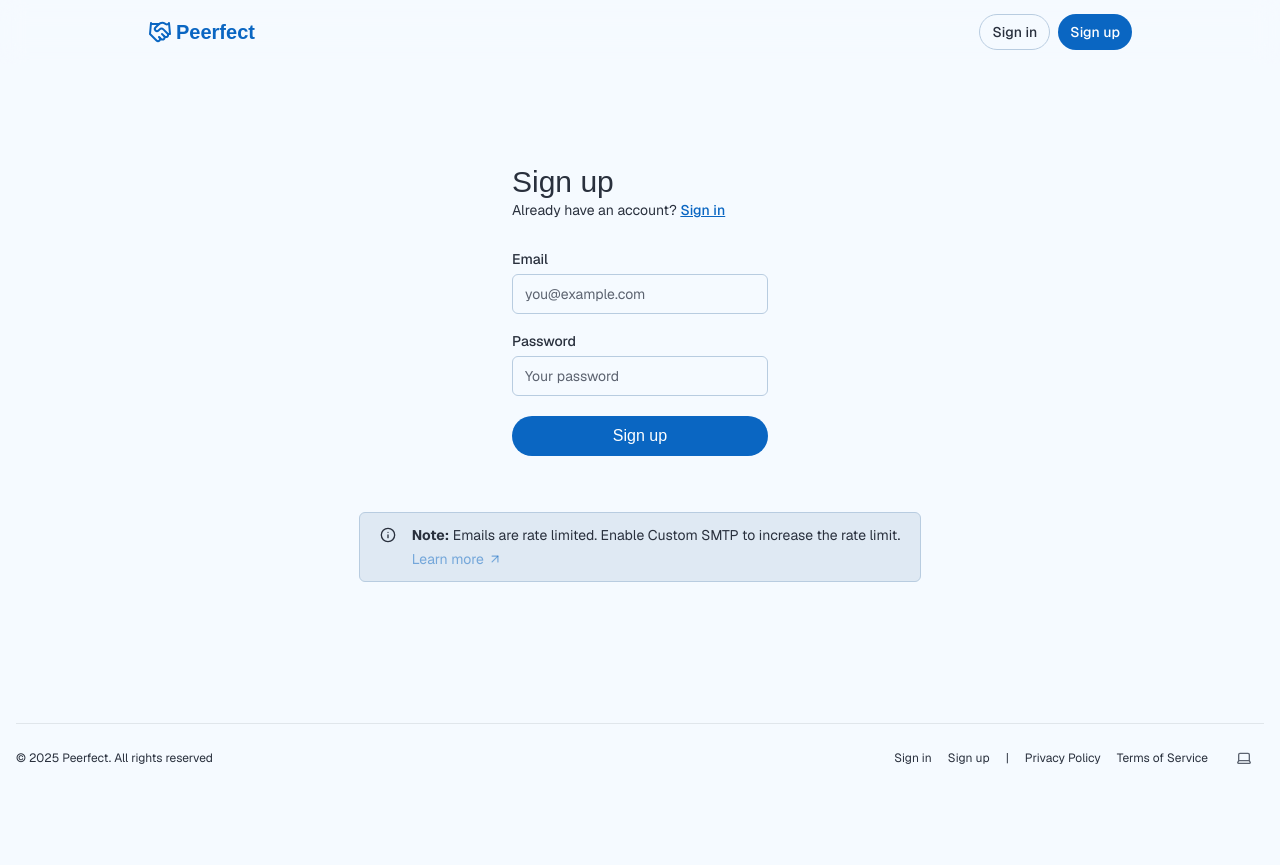
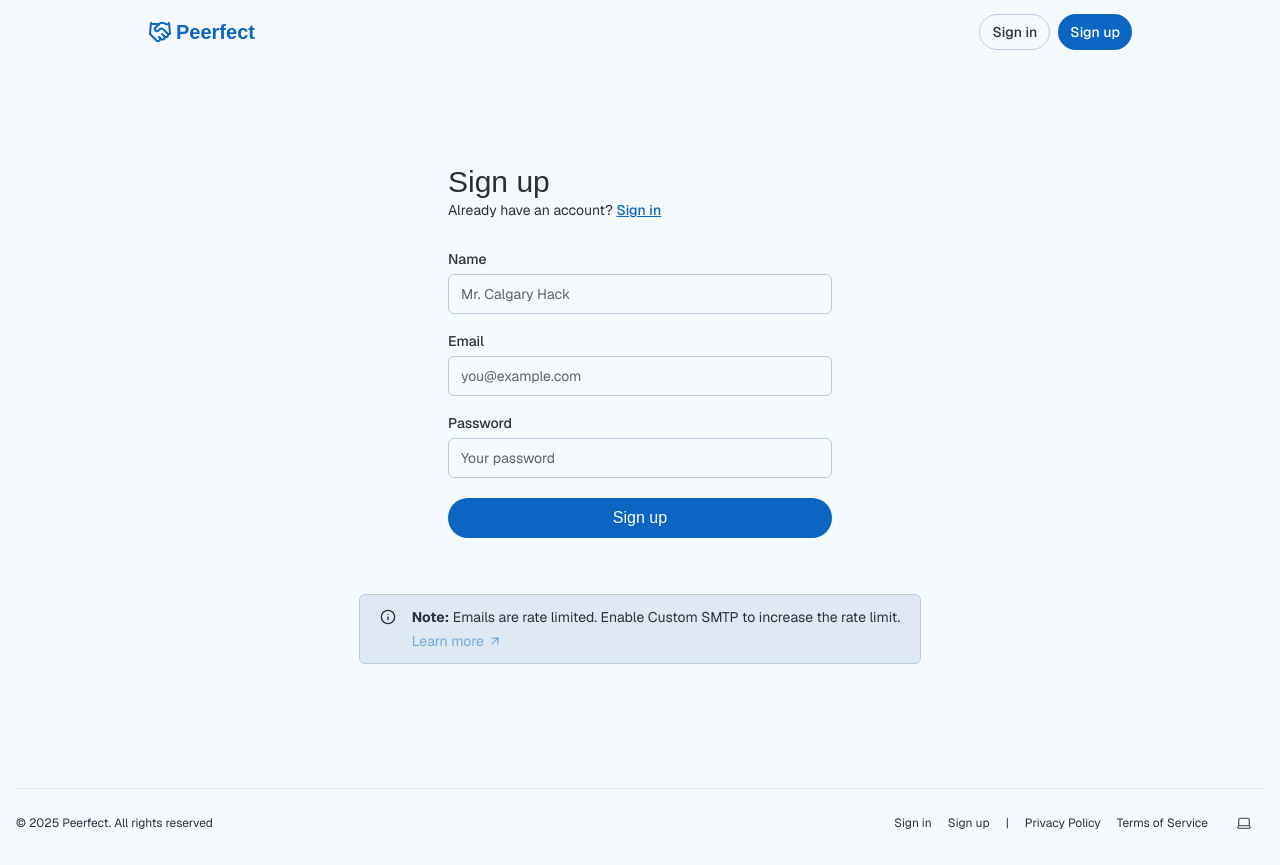
Before and after one commit to burtonjong/peerfect, a Next.js app: page /sign-up in a window 1280 px wide. Before the commit the page ends 800 px from the top, so only its background shows below. Built offline with nearby package versions, Linux system fonts and the light colour scheme; no server answers; a web font is replaced by a local one.

Commit message:
added name to sign up field

```diff
--- a/app/(auth-pages)/sign-in/page.tsx
+++ b/app/(auth-pages)/sign-in/page.tsx
@@ -9,7 +9,7 @@ import { Label } from "@/components/ui/label";
 export default async function Login(props: { searchParams: Promise<Message> }) {
   const searchParams = await props.searchParams;
   return (
-    <form className="flex min-w-64 flex-1 flex-col">
+    <form className="flex min-w-96 flex-1 flex-col">
       <h1 className="font-brand text-3xl font-medium">Sign in</h1>
       <p className="text-sm text-foreground">
         Don't have an account?{" "}
--- a/app/(auth-pages)/sign-up/page.tsx
+++ b/app/(auth-pages)/sign-up/page.tsx
@@ -22,7 +22,7 @@ export default async function Signup(props: {
 
   return (
     <>
-      <form className="mx-auto flex min-w-64 max-w-64 flex-col">
+      <form className="mx-auto flex min-w-96 max-w-96 flex-col">
         <h1 className="font-brand text-3xl font-medium">Sign up</h1>
         <p className="text text-sm text-foreground">
           Already have an account?{" "}
@@ -31,6 +31,8 @@ export default async function Signup(props: {
           </Link>
         </p>
         <div className="mt-8 flex flex-col gap-2 [&>input]:mb-3">
+          <Label htmlFor="name">Name</Label>
+          <Input name="name" placeholder="Mr. Calgary Hack" required />
           <Label htmlFor="email">Email</Label>
           <Input name="email" placeholder="you@example.com" required />
           <Label htmlFor="password">Password</Label>
--- a/app/actions.ts
+++ b/app/actions.ts
@@ -7,6 +7,7 @@ import { createClient } from "@/utils/supabase/server";
 import { encodedRedirect } from "@/utils/utils";
 
 export const signUpAction = async (formData: FormData) => {
+  const name = formData.get("name")?.toString();
   const email = formData.get("email")?.toString();
   const password = formData.get("password")?.toString();
   const supabase = await createClient();
@@ -24,6 +25,7 @@ export const signUpAction = async (formData: FormData) => {
     email,
     password,
     options: {
+      data: { name },
       emailRedirectTo: `${origin}/auth/callback`,
     },
   });
```
